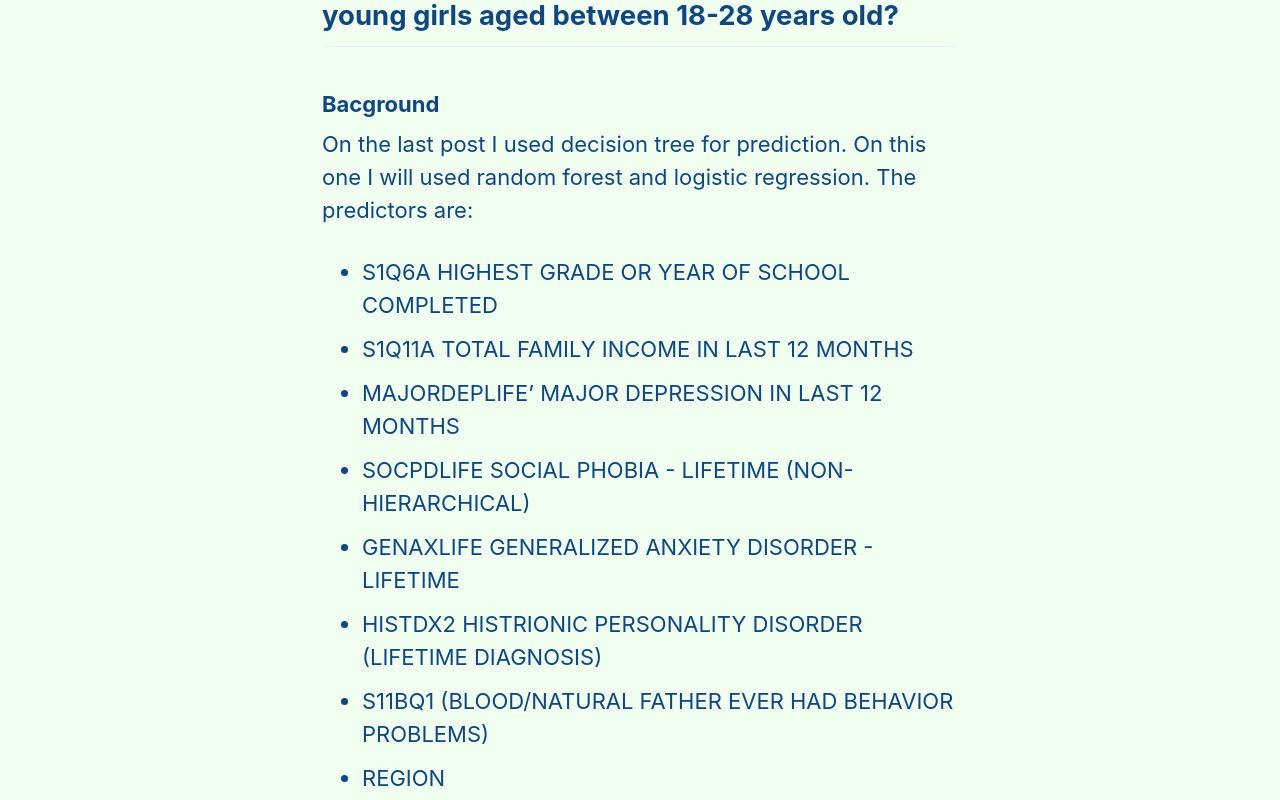
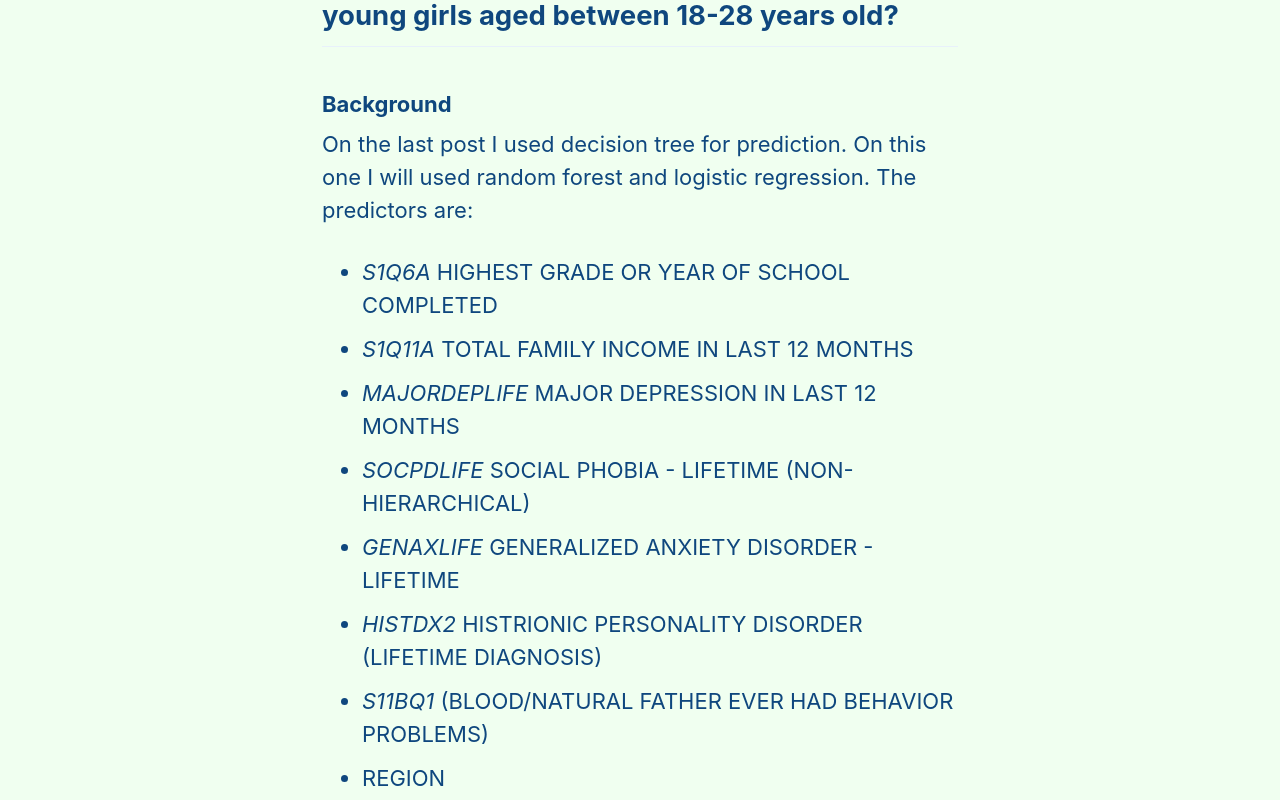
Before and after one commit to lsaa2014/lsaa2014.github.io, a Jekyll site: the page built from _posts/2021-01-25-NesarcRF.md, in a window 1280 px wide and 1400 px high. Shown: the part 557-1357 px from the top of the window. Built offline with Jekyll 4.4.1, drawn with Linux system fonts in a browser that asks for light colours; nearby versions of some CDN libraries.

Commit message:
Add nesarcRF post correct

```diff
--- a/_posts/2021-01-25-NesarcRF.md
+++ b/_posts/2021-01-25-NesarcRF.md
@@ -13,16 +13,16 @@ tags:
 
 ## Can we predict the antisocial disorder among young girls aged between 18-28 years old?
 
-### Bacground
+### Background
 On the last post I used decision tree for prediction. On this one I will used random forest and logistic regression.
 The predictors are:
-- S1Q6A HIGHEST GRADE OR YEAR OF SCHOOL COMPLETED
-- S1Q11A TOTAL FAMILY INCOME IN LAST 12 MONTHS
-- MAJORDEPLIFE' MAJOR DEPRESSION IN LAST 12 MONTHS
-- SOCPDLIFE SOCIAL PHOBIA - LIFETIME (NON-HIERARCHICAL)
-- GENAXLIFE GENERALIZED ANXIETY DISORDER - LIFETIME
-- HISTDX2 HISTRIONIC PERSONALITY DISORDER (LIFETIME DIAGNOSIS)
-- S11BQ1 (BLOOD/NATURAL FATHER EVER HAD BEHAVIOR PROBLEMS)
+- *S1Q6A* HIGHEST GRADE OR YEAR OF SCHOOL COMPLETED
+- *S1Q11A* TOTAL FAMILY INCOME IN LAST 12 MONTHS
+- *MAJORDEPLIFE* MAJOR DEPRESSION IN LAST 12 MONTHS
+- *SOCPDLIFE* SOCIAL PHOBIA - LIFETIME (NON-HIERARCHICAL)
+- *GENAXLIFE* GENERALIZED ANXIETY DISORDER - LIFETIME
+- *HISTDX2* HISTRIONIC PERSONALITY DISORDER (LIFETIME DIAGNOSIS)
+- *S11BQ1* (BLOOD/NATURAL FATHER EVER HAD BEHAVIOR PROBLEMS)
 - REGION
 
 Here I use sklearn pipeline.
@@ -90,4 +90,5 @@ The most important feature to predict the antisocial disorder among young girls
 ## To conclude
 
 Family of Young girls with a antisocial disorder (coded 1 = “YES” and 0 = “NO”) has lower income than those without. The income is a good predictor of this disorder.
+
 <img src="{{ site.url }}{{ site.baseurl }}/images/nesarc/family_income.png" alt="" width="680" height="400">
```
